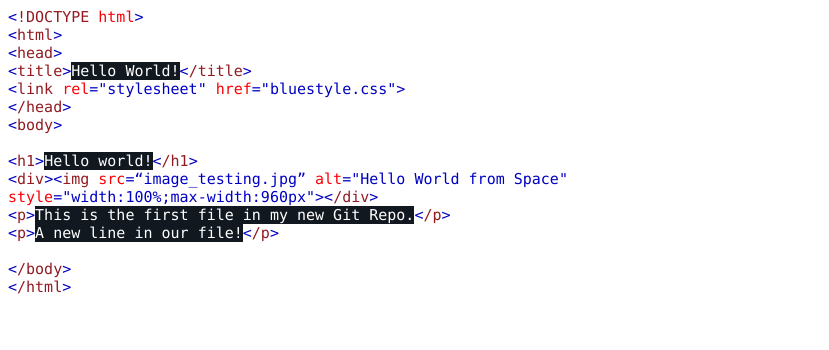
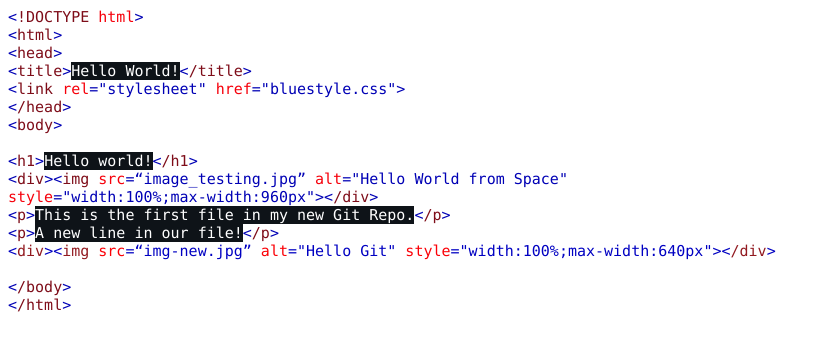
Before and after one commit to MohamedAhad/hello-world, a plain HTML site: page index.html in a window 1280 px wide. Shown: the whole page, without its empty margins (0-829 px from the left). Drawn offline with Linux system fonts and the light colour scheme.

Commit message:
added new image

```diff
--- a/index.html
+++ b/index.html
@@ -7,15 +7,18 @@
   <meta name="Generator" content="Cocoa HTML Writer">
   <meta name="CocoaVersion" content="2575.2">
   <style type="text/css">
-    p.p1 {margin: 0.0px 0.0px 0.0px 0.0px; font: 15.0px Menlo; color: #921a20; -webkit-text-stroke: #921a20}
+    p.p1 {margin: 0.0px 0.0px 0.0px 0.0px; font: 15.0px Menlo; color: #7e0d19; -webkit-text-stroke: #7e0d19}
     p.p2 {margin: 0.0px 0.0px 0.0px 0.0px; font: 15.0px Menlo; color: #ffffff; -webkit-text-stroke: #ffffff}
-    p.p3 {margin: 0.0px 0.0px 0.0px 0.0px; font: 15.0px Menlo; color: #0000c2; -webkit-text-stroke: #0000c2}
+    p.p3 {margin: 0.0px 0.0px 0.0px 0.0px; font: 15.0px Menlo; color: #0000b5; -webkit-text-stroke: #0000b5}
     p.p4 {margin: 0.0px 0.0px 0.0px 0.0px; font: 15.0px Menlo; color: #ffffff; -webkit-text-stroke: #ffffff; min-height: 18.0px}
-    span.s1 {font-kerning: none; color: #0000c2; -webkit-text-stroke: 0px #0000c2}
+    p.p5 {margin: 0.0px 0.0px 0.0px 0.0px; font: 15.0px Menlo; color: #0000c2; -webkit-text-stroke: #0000c2}
+    span.s1 {font-kerning: none; color: #0000b5; -webkit-text-stroke: 0px #0000b5}
     span.s2 {font-kerning: none}
-    span.s3 {font-kerning: none; color: #fb0007; -webkit-text-stroke: 0px #fb0007}
-    span.s4 {font-kerning: none; color: #921a20; -webkit-text-stroke: 0px #921a20}
-    span.s5 {font-kerning: none; background-color: #111820}
+    span.s3 {font-kerning: none; color: #f6000b; -webkit-text-stroke: 0px #f6000b}
+    span.s4 {font-kerning: none; color: #7e0d19; -webkit-text-stroke: 0px #7e0d19}
+    span.s5 {font-kerning: none; background-color: #0e1318}
+    span.s6 {font-kerning: none; color: #921a20; -webkit-text-stroke: 0px #921a20}
+    span.s7 {font-kerning: none; color: #fb0007; -webkit-text-stroke: 0px #fb0007}
   </style>
 </head>
 <body>
@@ -32,6 +35,7 @@
 <p class="p3"><span class="s3">style</span><span class="s2">="width:100%;max-width:960px"&gt;&lt;</span><span class="s4">/div</span><span class="s2">&gt;</span></p>
 <p class="p2"><span class="s1">&lt;</span><span class="s4">p</span><span class="s1">&gt;</span><span class="s5">This is the first file in my new Git Repo.</span><span class="s1">&lt;</span><span class="s4">/p</span><span class="s1">&gt;</span></p>
 <p class="p2"><span class="s1">&lt;</span><span class="s4">p</span><span class="s1">&gt;</span><span class="s5">A new line in our file!</span><span class="s1">&lt;</span><span class="s4">/p</span><span class="s1">&gt;</span></p>
+<p class="p5"><span class="s2">&lt;</span><span class="s6">div</span><span class="s2">&gt;&lt;</span><span class="s6">img</span><span class="s7"> src</span><span class="s2">=“img-new.jpg”</span><span class="s7"> alt</span><span class="s2">="Hello Git"</span><span class="s7"> style</span><span class="s2">="width:100%;max-width:640px"&gt;&lt;</span><span class="s6">/div</span><span class="s2">&gt;</span></p>
 <p class="p4"><span class="s2"></span><br></p>
 <p class="p1"><span class="s1">&lt;</span><span class="s2">/body</span><span class="s1">&gt;</span></p>
 <p class="p1"><span class="s1">&lt;</span><span class="s2">/html</span><span class="s1">&gt;</span></p>
```
Also changed, not shown: img-test.jpg (added).
